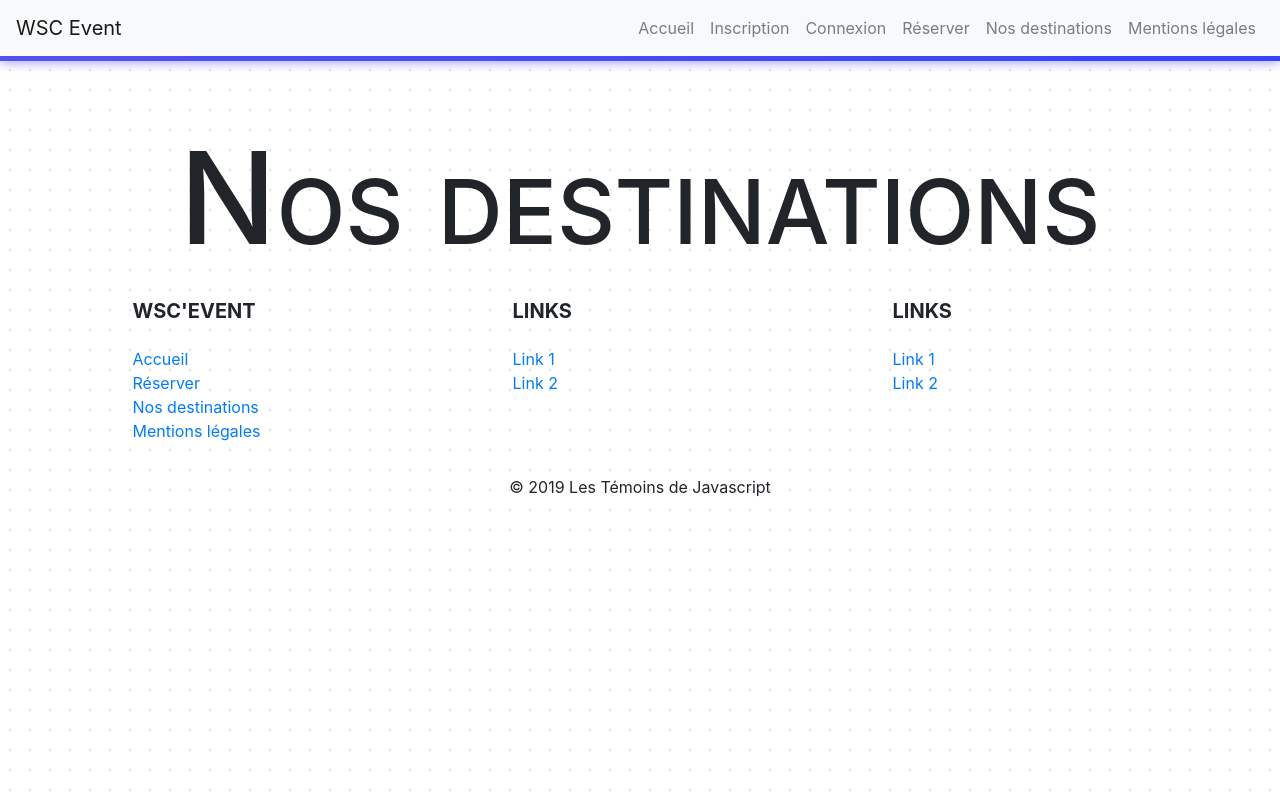
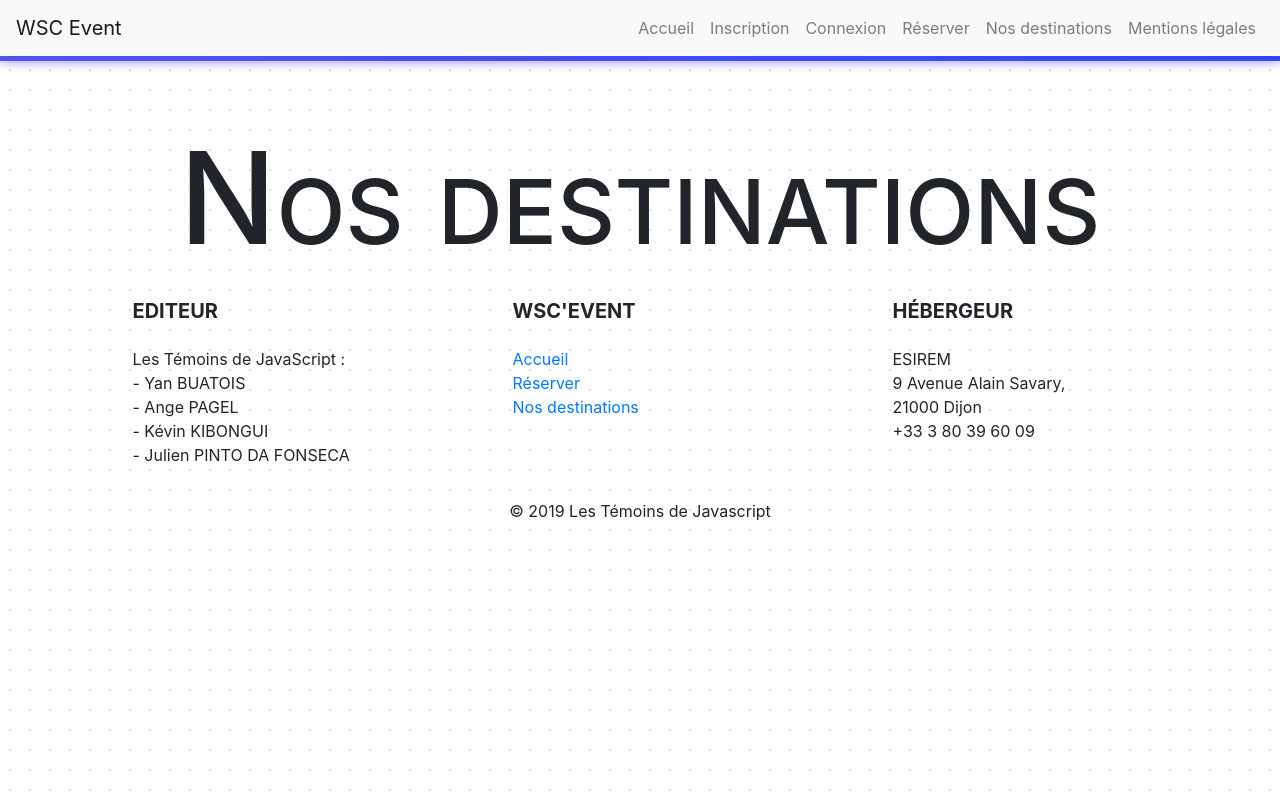
Before and after one commit to SkydeFR/TMP, a React (Create React App) app: page /~temoins/destinations in a window 1280 px wide. Built offline with nearby package versions, Linux system fonts and the light colour scheme.

Commit message:
Ajout informations footer

```diff
--- a/src/App.js
+++ b/src/App.js
@@ -8,7 +8,6 @@ import Register from './Components/Register/Register.js';
 import Connect from './Components/Connect/Connect.js';
 import Book from './Components/Book/Book.js';
 import Trips from './Components/Trips/Trips.js';
-import LegalNotice from './Components/LegalNotice/LegalNotice.js';
 import Navigation from './Components/StructurePage/Navigation.js';
 import Footer from './Components/StructurePage/Footer.js';
 
@@ -25,7 +24,6 @@ class App extends Component {
           <Route path="/connexion" component={Connect} />
           <Route path="/reserver" component={Book} />
           <Route path="/destinations" component={Trips} />
-          <Route path="/mentions-legales" component={LegalNotice} />
 
           <Footer />
 
--- a/src/Components/LegalNotice/LegalNotice.js
+++ /dev/null
@@ -1,12 +0,0 @@
-import React, { Component } from 'react';
-import './LegalNotice.css';
-
-class LegalNotice extends Component {
-  render() {
-    return (
-      <h1>Mentions légales</h1>
-    );
-  }
-}
-
-export default LegalNotice;
--- a/src/Components/StructurePage/Footer.js
+++ b/src/Components/StructurePage/Footer.js
@@ -1,6 +1,6 @@
 import React, { Component } from 'react';
-import {NavLink as BootstrapLink} from 'reactstrap' ;
-import {Link as ReactLink} from 'react-router-dom';
+import { NavLink as BootstrapLink } from 'reactstrap';
+import { Link as ReactLink } from 'react-router-dom';
 
 class Footer extends Component {
 
@@ -8,7 +8,7 @@ class Footer extends Component {
         super(props);
 
         this.state = {
-            v:0
+            v: 0
         }
     }
 
@@ -22,35 +22,36 @@ class Footer extends Component {
 
 
                         <div class="col-md-3 mx-auto">
-                    <h5 class="font-weight-bold text-uppercase mt-3 mb-4">WSC'Event</h5>
+                            <h5 class="font-weight-bold text-uppercase mt-3 mb-4">Editeur</h5>
                             <ul class="list-unstyled">
-
-                        <li><ReactLink tag={BootstrapLink} to="/">Accueil</ReactLink></li>
-                        <li><ReactLink tag={BootstrapLink} to="/reserver">Réserver</ReactLink></li>
-                        <li><ReactLink tag={BootstrapLink} to="/destinations">Nos destinations</ReactLink></li>
-                        <li><ReactLink tag={BootstrapLink} to="/mentions-legales">Mentions légales</ReactLink></li>
-
+                                <li>Les Témoins de JavaScript :</li>
+                                <li>- Yan BUATOIS</li>
+                                <li>- Ange PAGEL</li>
+                                <li>- Kévin KIBONGUI</li>
+                                <li>- Julien PINTO DA FONSECA</li>
                             </ul>
                         </div>
 
                         <hr class="clearfix w-100 d-md-none" />
 
                         <div class="col-md-3 mx-auto">
-                    <h5 class="font-weight-bold text-uppercase mt-3 mb-4">Links</h5>
+                            <h5 class="font-weight-bold text-uppercase mt-3 mb-4">WSC'Event</h5>
                             <ul class="list-unstyled">
-                        <li><a href="#!">Link 1</a></li>
-                        <li><a href="#!">Link 2</a></li>
+                                <li><ReactLink tag={BootstrapLink} to="/">Accueil</ReactLink></li>
+                                <li><ReactLink tag={BootstrapLink} to="/reserver">Réserver</ReactLink></li>
+                                <li><ReactLink tag={BootstrapLink} to="/destinations">Nos destinations</ReactLink></li>
                             </ul>
-
                         </div>
 
                         <hr class="clearfix w-100 d-md-none" />
 
                         <div class="col-md-3 mx-auto">
-                    <h5 class="font-weight-bold text-uppercase mt-3 mb-4">Links</h5>
+                            <h5 class="font-weight-bold text-uppercase mt-3 mb-4">Hébergeur</h5>
                             <ul class="list-unstyled">
-                        <li><a href="#!">Link 1</a></li>
-                        <li><a href="#!">Link 2</a></li>
+                                <li>ESIREM</li>
+                                <li>9 Avenue Alain Savary,</li>
+                                <li>21000 Dijon</li>
+                                <li>+33 3 80 39 60 09</li>
                             </ul>
                         </div>
 
```
Also changed, not shown: src/Components/LegalNotice/LegalNotice.css (deleted). Lines whose indentation alone changed are shown as unchanged.
